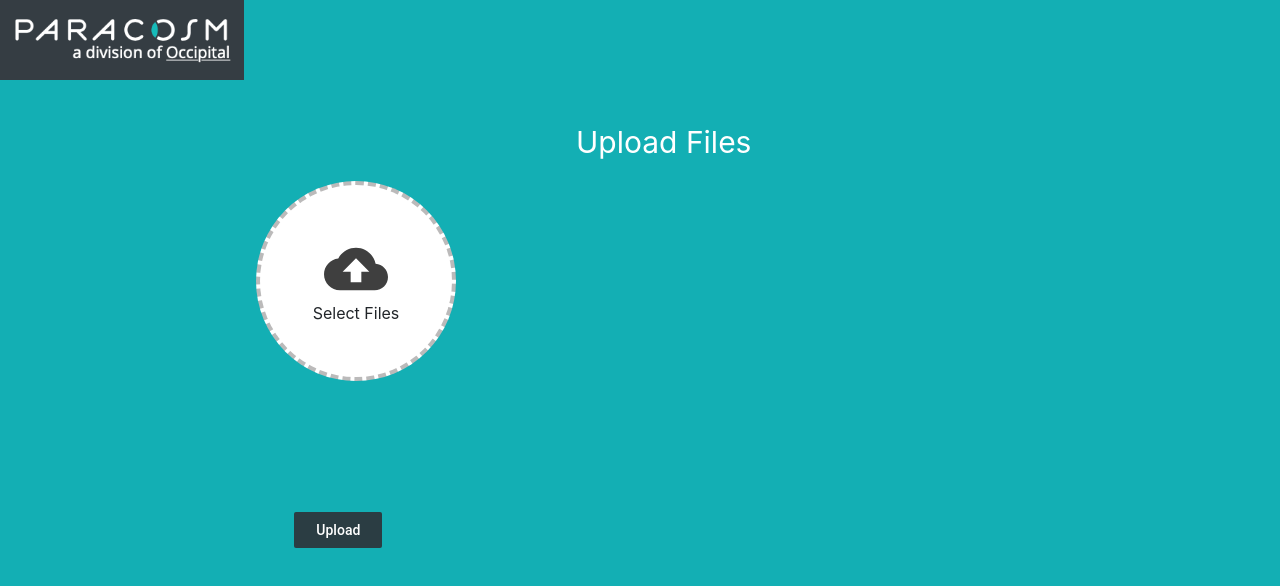
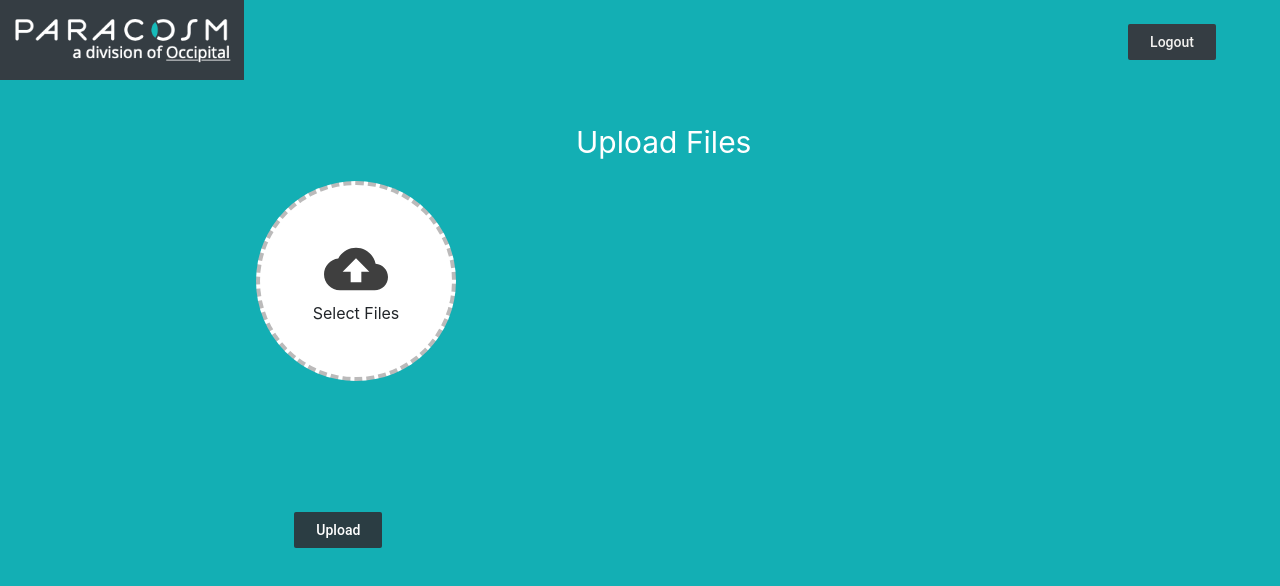
Before and after one commit to lukeherczeg/CalibrationApp, a React (Create React App) app in the folder client/: page /Upload in a window 1280 px wide. Shown: the top 586 px of the page. Built offline with nearby package versions, Linux system fonts and the light colour scheme.

Commit message:
Cleaned lots of code, increased general readability and added a logout button.

```diff
--- a/client/src/index.js
+++ b/client/src/index.js
@@ -6,7 +6,7 @@ import App from './App';
 
 ReactDOM.render(
     <Router>
-        <App />
+      <App />
     </Router>, document.getElementById('root'));
 
 // If you want your app to work offline and load faster, you can change
--- a/client/src/views/FileUpload/Upload.css
+++ b/client/src/views/FileUpload/Upload.css
@@ -21,7 +21,6 @@
 .Files {
   margin-left: 32px;
   align-items: flex-start;
-  justify-items: flex-start;
   flex: 1;
   overflow-y: auto;
 }
@@ -103,3 +102,27 @@ button:disabled {
   background: rgb(189, 189, 189);
   cursor: default;
 }
+
+
+.buttonLink {
+  position: absolute;
+  top: 3vh;
+  right: 5vw;
+}
+
+.logoutButton {
+    background-position: center;
+    transition: background 0.00001s;
+    background:rgb(53,61,67) ;
+    border:none;
+    color:#F2F1EF;
+}
+
+  .logoutButton:hover {
+    background:rgb(70, 175, 210) radial-gradient(circle, transparent 1%, rgb(70, 175, 180)1%) center/15000%;
+}
+  .logoutButton:active {
+    background-color: #6eb9f7;
+    background-size: 100%;
+    transition: background 0s;
+}
--- a/client/src/views/FileUpload/Upload.js
+++ b/client/src/views/FileUpload/Upload.js
@@ -1,9 +1,10 @@
 import React, { Component } from "react";
 import Dropzone from "./dropzone/Dropzone";
-import "./Upload.css";
 import Progress from "./progress/Progress";
+import {BrowserRouter as Router, Link, Navlink} from 'react-router-dom'
 import logo from '../../assets/paracosm.png';
 import checkCircleOutline from '../../assets/checkCircleOutline.svg'
+import "./Upload.css";
 
 
 class Upload extends Component {
@@ -127,7 +128,14 @@ class Upload extends Component {
   render() {
     return (
       <div className="Upload">
-      <div className="Actions">{this.renderActions()}</div>
+        <div className="Actions">{this.renderActions()}</div>
+        <a class="buttonLink">
+          <Link to="/Home">
+            <button class="logoutButton" type="button">
+              Logout
+            </button>
+          </Link>
+        </a>
         <span className="Title">Upload Files</span>
         <div className="Content">
           <div>
@@ -136,13 +144,10 @@ class Upload extends Component {
               disabled={this.state.uploading || this.state.successfullUploaded}
             />
           </div>
-          <div className="App-paracosm">
-          {/* Logo */}
-              <a className="App-logo" target='_blank' rel="noopener noreferrer" href="https://paracosm.io">
-                  <img className="paracosm-logo" src={logo} />
-                  <i className="fas fa-external-link-alt external-link" data-fa-transform="up-6"></i>
-              </a>
-          </div>
+          <a className="Logo" target='_blank' rel="noopener noreferrer" href="https://paracosm.io">
+            <img className="paracosm-logo" src={logo} />
+            <i className="fas fa-external-link-alt external-link" data-fa-transform="up-6"></i>
+          </a>
           <div className="Files">
             {this.state.files.map(file => {
               return (
@@ -151,7 +156,7 @@ class Upload extends Component {
                   {this.renderProgress(file)}
                 </div>
               );
-            })}
+          })}
           </div>
         </div>
       </div>
--- a/client/src/views/Home/Home.css
+++ b/client/src/views/Home/Home.css
@@ -22,7 +22,7 @@
     color: #09d3ac;
 }
 
-.ripple {
+.registerButton {
     background-position: center;
     transition: background 0.00001s;
     background:rgb(53,61,67) ;
@@ -32,17 +32,18 @@
     color:#F2F1EF;
 }
 
-  .ripple:hover {
+  .registerButton:hover {
     background:rgb(70, 175, 210) radial-gradient(circle, transparent 1%, rgb(70, 175, 180)1%) center/15000%;
-  }
-  .ripple:active {
+}
+  .registerButton:active {
     background-color: #6eb9f7;
     background-size: 100%;
     transition: background 0s;
-  }
+}
 
-  .ripples {
+  .loginButton {
     background-position: center;
+    margin-right: 10px;
     transition: background 0.00001s;
     background:rgb(53,61,67) ;
     border:none;
@@ -52,11 +53,12 @@
     color:#F2F1EF;
 }
 
-  .ripples:hover {
+  .loginButton:hover {
     background:rgb(70, 175, 210) radial-gradient(circle, transparent 1%, rgb(70, 175, 180)1%) center/15000%;
-  }
-  .ripples:active {
+}
+
+  .loginButton:active {
     background-color: #6eb9f7;
     background-size: 100%;
     transition: background 0s;
-  }
+}
--- a/client/src/views/Home/Home.js
+++ b/client/src/views/Home/Home.js
@@ -1,7 +1,7 @@
 import React, { Component } from "react";
+import {BrowserRouter as Router, Link, Navlink} from 'react-router-dom'
 import logo from '../../assets/paracosm.png';
 import './Home.css';
-import{ BrowserRouter as Router,Link,Navlink} from 'react-router-dom'
 //import { Link } from 'react-router-dom';
 
 class Home extends Component {
@@ -14,8 +14,7 @@ class Home extends Component {
     render() {
         return (
           <div className="Main-Page">
-                {/* Logo */}
-                <a className="App-logo" target='_blank' rel="noopener noreferrer" href="https://paracosm.io">
+            <a className="Logo" target='_blank' rel="noopener noreferrer" href="https://paracosm.io">
                 <img className="paracosm-logo" src={logo} />
                 <i className="fas fa-external-link-alt external-link" data-fa-transform="up-6"></i>
             </a>
@@ -27,12 +26,12 @@ class Home extends Component {
             <p><input type="text" name="UUID" id="UUID" /></p>
             <a class="Buttons">
               <Link to="/Upload">
-                        <button class="ripples" type="button">
+                <button class="loginButton" type="button">
                   Login
                 </button>
               </Link>
               <Link to="/Register">
-                        <button class="ripple" type="button">
+                <button class="registerButton" type="button">
                   Register
                 </button>
               </Link>
--- a/client/src/views/Register/Register.css
+++ b/client/src/views/Register/Register.css
@@ -1,5 +1,5 @@
 
-.ripple {
+.homeButton {
     background-position: top;
     transition: background 0.00001s;
     background:rgb(53,61,67) ;
@@ -8,10 +8,10 @@
     color:#F2F1EF;
 }
 
-  .ripple:hover {
+  .homeButton:hover {
     background:rgb(70, 175, 210) radial-gradient(circle, transparent 1%, rgb(70, 175, 180)1%) center/15000%;
   }
-  .ripple:active {
+  .homeButton:active {
     background-color: #6eb9f7;
     background-size: 100%;
     transition: background 0s;
--- a/client/src/views/Register/Register.js
+++ b/client/src/views/Register/Register.js
@@ -1,8 +1,7 @@
 import React,{Component} from 'react';
-import{Redirect,Link,NavLink,BrowserRouter as Router} from 'react-router-dom'
+import {BrowserRouter as Router, Link, Navlink} from 'react-router-dom'
 import logo from '../../assets/paracosm.png';
 import './Register.css';
-//import { Link } from 'react-router-dom';
 
 class Register extends Component {
     constructor(props) {
@@ -14,8 +13,7 @@ class Register extends Component {
     render() {
         return (
           <div className="Main-Page">
-                    {/* Logo */}
-                    <a className="App-logo" target='_blank' rel="noopener noreferrer" href="https://paracosm.io">
+            <a className="Logo" target='_blank' rel="noopener noreferrer" href="https://paracosm.io">
               <img className="paracosm-logo" src={logo} />
               <i className="fas fa-external-link-alt external-link" data-fa-transform="up-6"></i>
             </a>
@@ -26,16 +24,13 @@ class Register extends Component {
             <text>Confirm Password</text>
             <p><input type="text" name="Confirm-Password" id="Confirm-Password" /></p>
             <Link to="/Home">
-                        <button class="ripple" type="button">
+              <button class="homeButton" type="button">
                 Submit
               </button>
             </Link>
           </div>
         );
     }
-
-
-
 }
 
 export default Register;
```
Also changed, not shown: client/src/App.js (+3 -4 lines), client/src/views/Header.js (deleted), 1 other file (tests, documents, lock files or other folders). Lines whose indentation alone changed are shown as unchanged.
